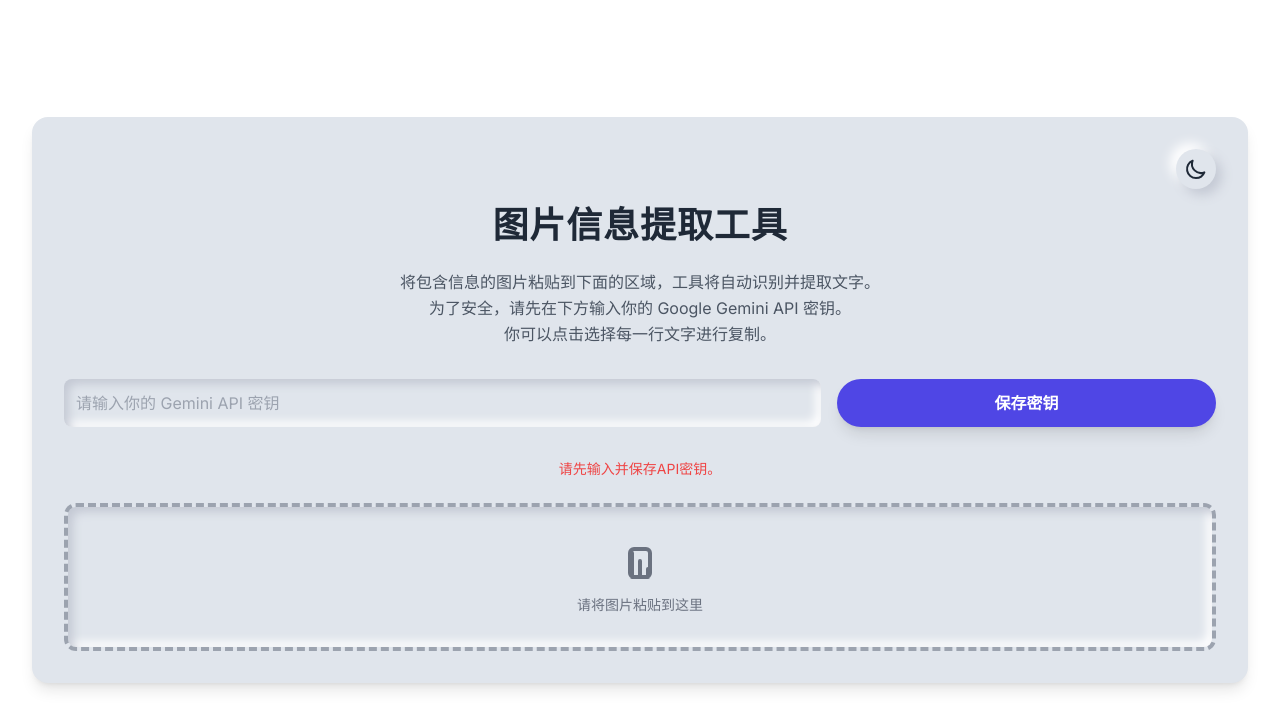
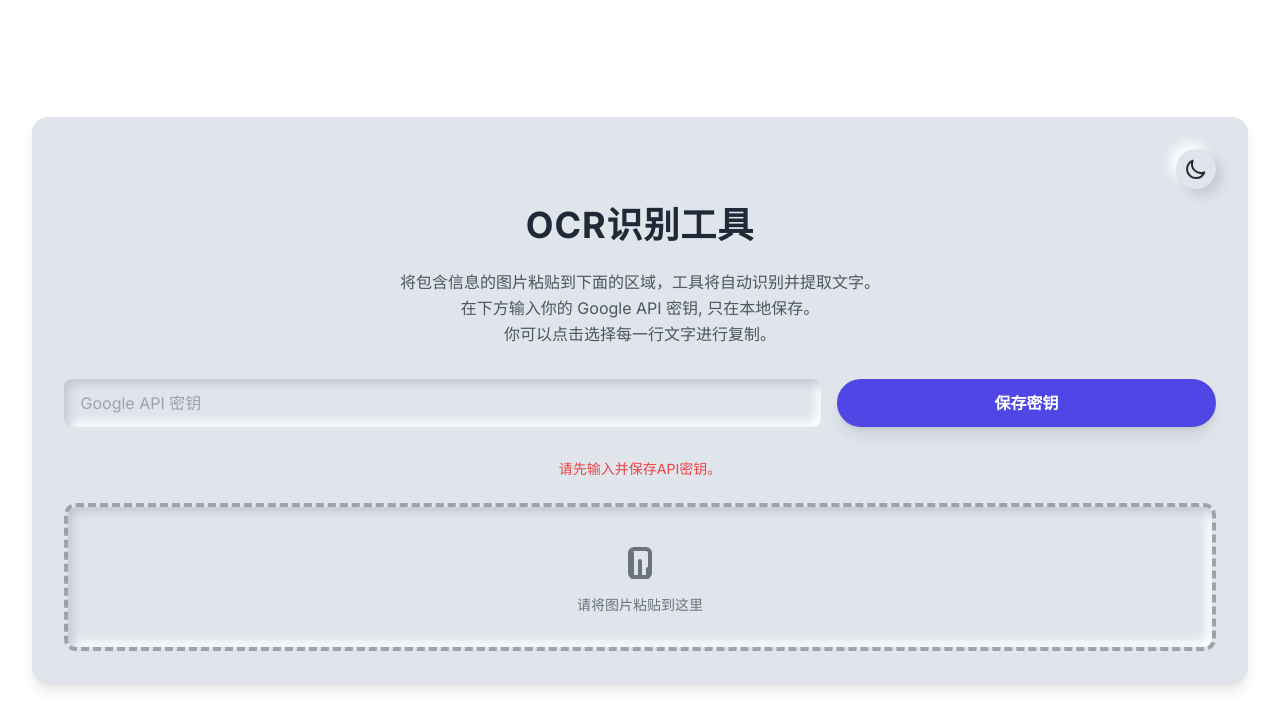
Before and after one commit to vrnid/ocr, a plain HTML site: page index.html in a window 1280 px wide. Drawn offline with nearby package versions, Linux system fonts and the light colour scheme.

Commit message:
Update index.html

```diff
--- a/index.html
+++ b/index.html
@@ -3,7 +3,7 @@
 <head>
     <meta charset="UTF-8">
     <meta name="viewport" content="width=device-width, initial-scale=1.0">
-    <title>OCR识别工具</title>
+    <title>OCR识别</title>
     <!-- 引入 Tailwind CSS -->
     <script src="https://cdn.tailwindcss.com"></script>
     <!-- 引入 Inter 字体 -->
@@ -116,20 +116,20 @@
             </button>
         </div>
 
-        <h1 class="text-3xl sm:text-4xl font-bold text-center mb-6 tracking-wide text-gray-800">图片信息提取工具</h1>
+        <h1 class="text-3xl sm:text-4xl font-bold text-center mb-6 tracking-wide text-gray-800">OCR识别工具</h1>
 
         <!-- 说明区域 -->
         <p class="text-center text-gray-600 mb-8 leading-relaxed">
             将包含信息的图片粘贴到下面的区域，工具将自动识别并提取文字。
             <br>
-            为了安全，请先在下方输入你的 Google Gemini API 密钥。
+            在下方输入你的 Google API 密钥, 只在本地保存。
             <br>
             你可以点击选择每一行文字进行复制。
         </p>
 
         <!-- API 密钥输入区域 -->
         <div id="api-key-input-section" class="w-full flex flex-col sm:flex-row items-center justify-center gap-4 mb-8">
-            <input type="password" id="api-key-input" placeholder="请输入你的 Gemini API 密钥" class="w-full sm:w-2/3 p-3 rounded-lg neumorphism-inner-light focus:outline-none focus:ring-2 focus:ring-indigo-500 text-gray-800">
+            <input type="password" id="api-key-input" placeholder=" Google API 密钥" class="w-full sm:w-2/3 p-3 rounded-lg neumorphism-inner-light focus:outline-none focus:ring-2 focus:ring-indigo-500 text-gray-800">
             <button id="save-key-button" class="w-full sm:w-1/3 py-3 px-8 text-white font-bold rounded-full bg-indigo-600 hover:bg-indigo-700 transition-transform duration-200 transform hover:scale-105 shadow-lg focus:outline-none focus:ring-4 focus:ring-indigo-500/50 neumorphism-button-light">
                 保存密钥
             </button>
```
